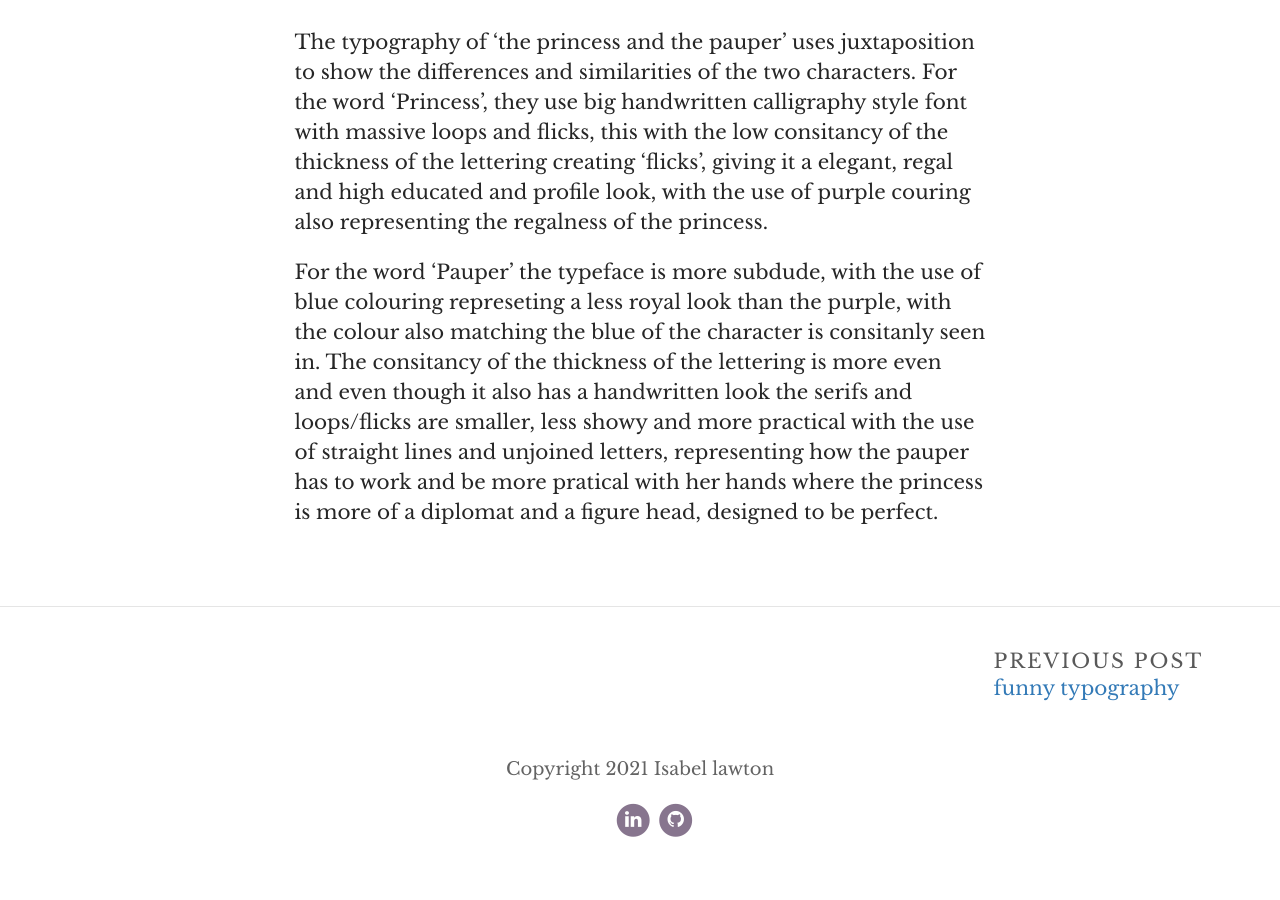
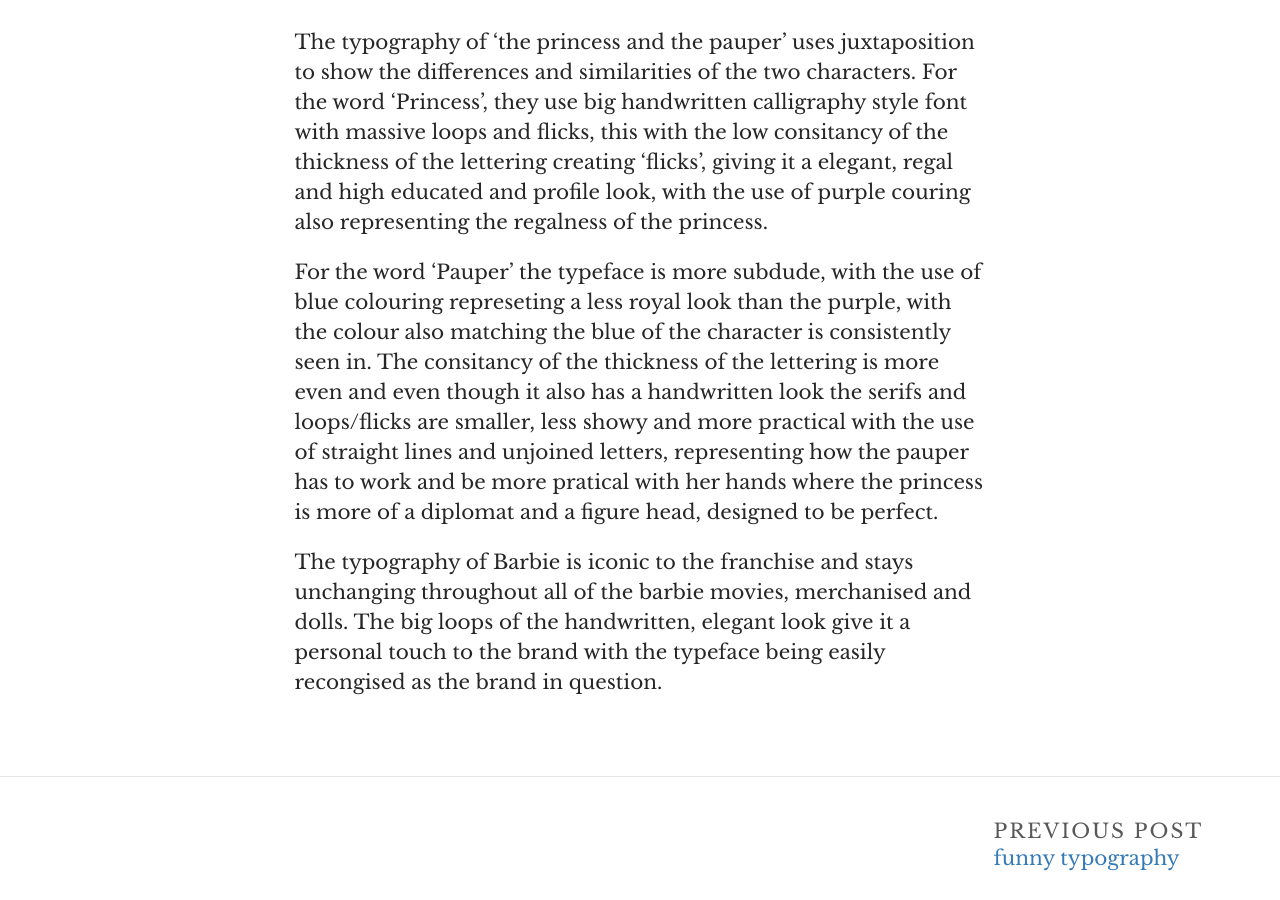
Before and after one commit to izzymlawton/izzytypography, a Jekyll site: the page built from _posts/2021-12-05-childish-typography.md, in a window 1280 px wide and 900 px high, scrolled down 3368 px. Built offline with Jekyll 4.4.1, drawn with Linux system fonts in a browser that asks for light colours; some web fonts are replaced; before the commit the page ends 4234 px from its top, so only the background shows below that.

Commit message:
Update Post “2021-12-05-childish-typography”

```diff
--- a/_posts/2021-12-05-childish-typography.md
+++ b/_posts/2021-12-05-childish-typography.md
@@ -31,4 +31,6 @@
 
 The typography of 'the princess and the pauper' uses juxtaposition to show the differences and similarities of the two characters. For the word 'Princess', they use big handwritten calligraphy style font with massive loops and flicks, this with the low consitancy of the thickness of the lettering creating 'flicks', giving it a elegant, regal and high educated and profile look, with the use of purple couring also representing the regalness of the princess.
 
-For the word 'Pauper' the typeface is more subdude, with the use of blue colouring represeting a less royal look than the purple, with the colour also matching the blue of the character is consitanly seen in. The consitancy of the thickness of the lettering is more even and even though it also has a handwritten look the serifs and loops/flicks are smaller, less showy and more practical with the use of straight lines and unjoined letters, representing how the pauper has to work and be more pratical with her hands where the princess is more of a diplomat and a figure head, designed to be perfect.
+For the word 'Pauper' the typeface is more subdude, with the use of blue colouring represeting a less royal look than the purple, with the colour also matching the blue of the character is consistently seen in. The consitancy of the thickness of the lettering is more even and even though it also has a handwritten look the serifs and loops/flicks are smaller, less showy and more practical with the use of straight lines and unjoined letters, representing how the pauper has to work and be more pratical with her hands where the princess is more of a diplomat and a figure head, designed to be perfect.
+
+The typography of Barbie is iconic to the franchise and stays unchanging throughout all of the barbie movies, merchanised and dolls. The big loops of the handwritten, elegant look give it a personal touch to the brand with the typeface being easily recongised as the brand in question.
```
